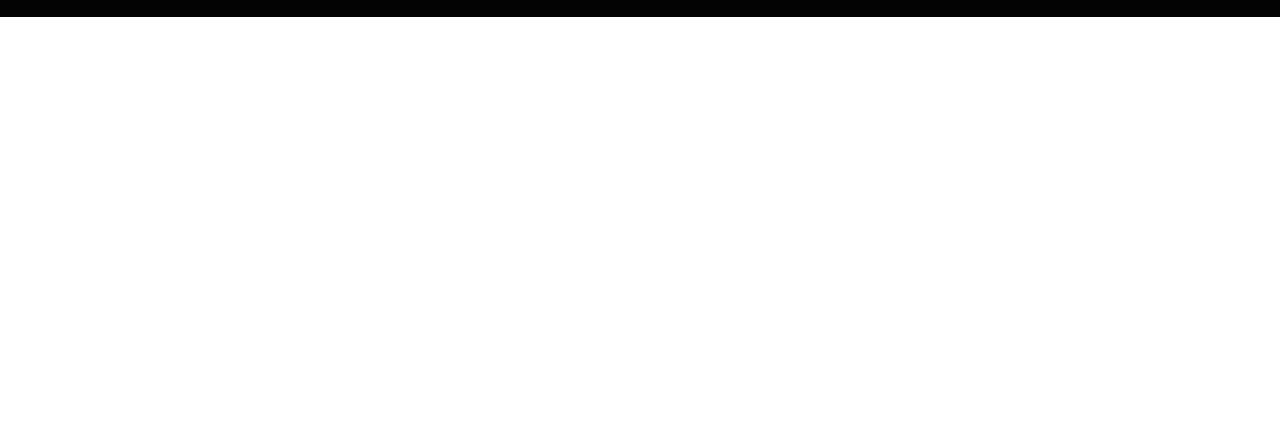
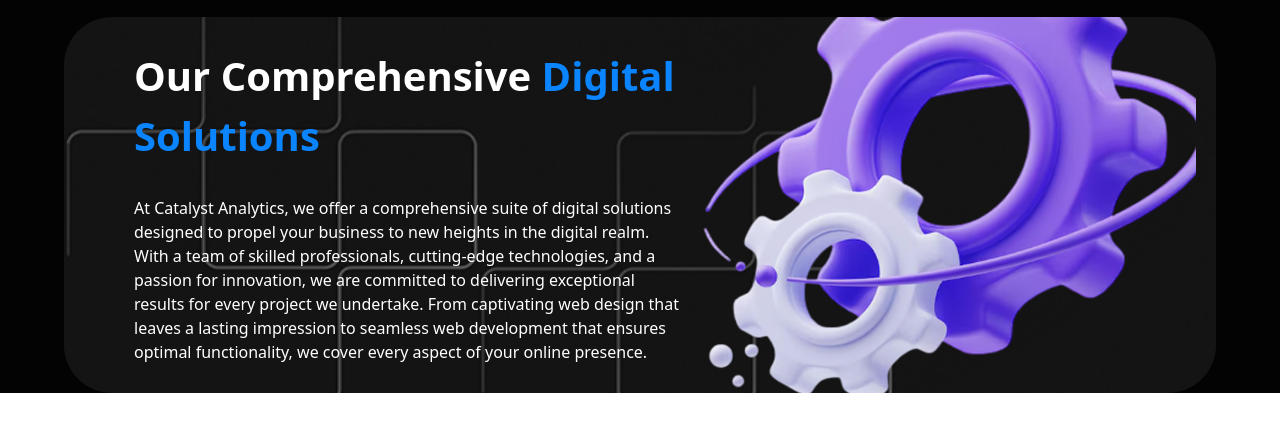
Before and after one commit to MuhammadEvazov/Exam, a website: page src/services.html in a window 1280 px wide. Shown: the part 87-518 px from the top of the page. Drawn offline with nearby package versions, Linux system fonts and the light colour scheme; files that its build step writes are made by us from their sources.

Commit message:
first secion done by page Services

```diff
--- a/src/services.html
+++ b/src/services.html
@@ -1,11 +1,13 @@
 <!DOCTYPE html>
 <html lang="en">
+
 <head>
     <meta charset="UTF-8">
     <meta name="viewport" content="width=device-width, initial-scale=1.0">
     <title>Services Page</title>
     <link rel="stylesheet" href="./output.css">
 </head>
+
 <body>
     <header class="bg-[#030303] text-white">
         <nav class="p-[20px] lg:w-[90%] lg:m-auto lg:max-w-[1300px] flex items-center justify-between">
@@ -21,6 +23,21 @@
                     href="">Contact Us</a></button>
             <p class="lg:hidden text-[25px] py-[5px] px-[12px] bg-[#0A84FF] rounded-[50%]">☰</p>
         </nav>
+
+        <section
+            class="section1 p-[20px] lg:w-[90%] lg:m-auto lg:max-w-[1300px] bg-[#141414] rounded-[48px] lg:h-[376px] bg-[url(./Images/Group27.png)] bg-center bg-cover bg-no-repeat flex flex-col lg:flex-row items-center justify-between">
+            <aside class="flex items-start gap-[10px] lg:gap-[30px] flex-col lg:pl-[50px] text-center lg:text-start">
+                <h1 class="text-[28px] lg:text-[40px] font-[700]">Our Comprehensive <span class="text-[#0A84FF]">Digital Solutions</span></h1>
+                <p>At Catalyst Analytics, we offer a comprehensive suite of digital solutions designed to propel your
+                    business to new heights in the digital realm. With a team of skilled professionals, cutting-edge
+                    technologies, and a passion for innovation, we are committed to delivering exceptional results for
+                    every project we undertake. From captivating web design that leaves a lasting impression to seamless
+                    web development that ensures optimal functionality, we cover every aspect of your online presence.
+                </p>
+            </aside>
+            <img class="hidden lg:block" src="./Images/Screenshot_85.png" alt="">
+        </section>
     </header>
 </body>
+
 </html>
```
Also changed, not shown: src/Images/Group27.png (added), src/Images/Screenshot_85.png (added).
